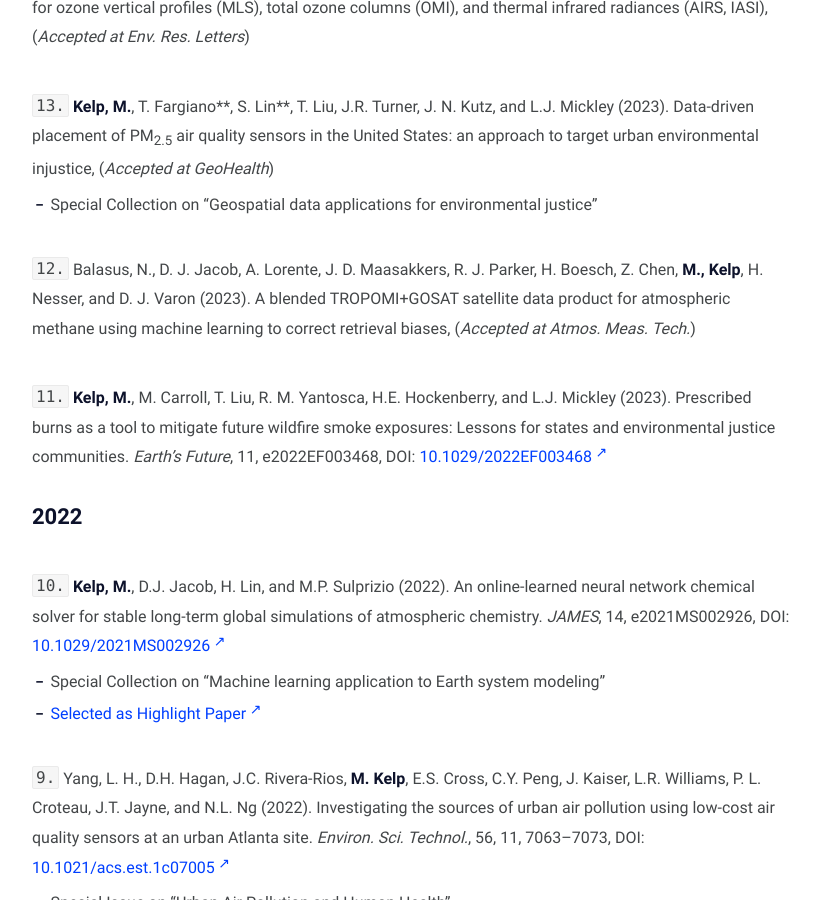
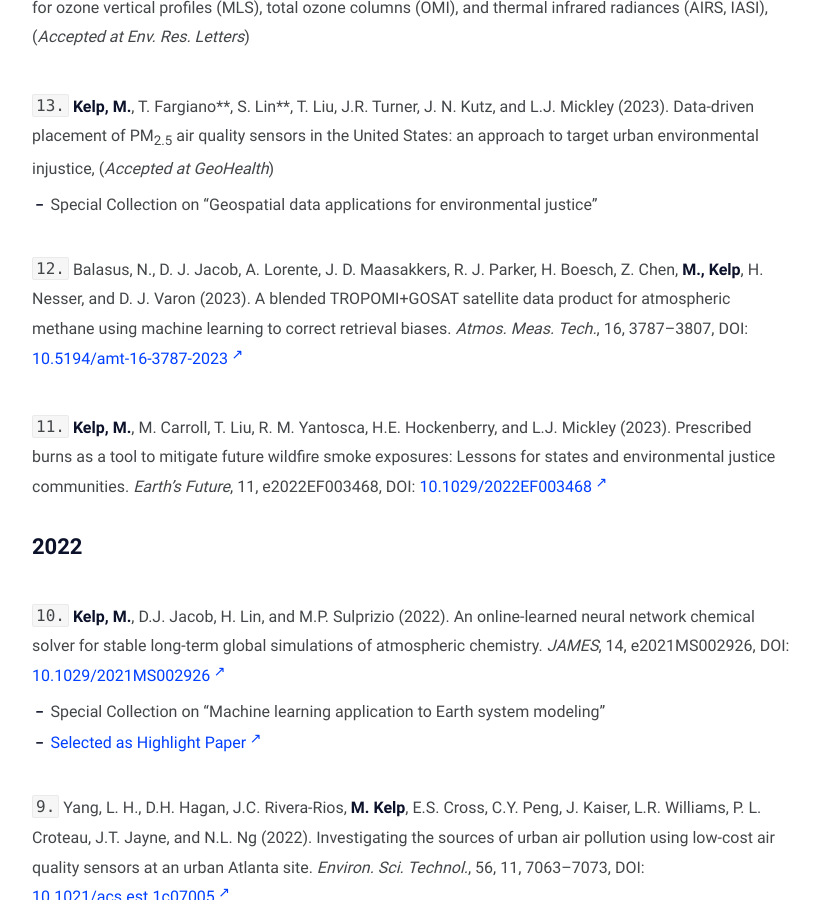
Before and after one commit to mkelp/mkelp.github.io, a Jekyll site: the page built from publications.md, in a window 1280 px wide and 900 px high, scrolled down 521 px. Shown: the whole window, without its empty margins (228-1048 px from the left). Built offline with Jekyll 4.4.1, drawn with Linux system fonts in a browser that asks for light colours.

Commit message:
August18

```diff
--- a/publications.md
+++ b/publications.md
@@ -28,7 +28,7 @@ air quality sensors in the United States: an approach to target urban environmen
 * Special Collection on "Geospatial data applications for environmental justice"
 
 <br />
-`12.` Balasus, N., D. J. Jacob, A. Lorente, J. D. Maasakkers, R. J. Parker, H. Boesch, Z. Chen,  **M., Kelp**, H. Nesser, and D. J. Varon (2023). A blended TROPOMI+GOSAT satellite data product for atmospheric methane using machine learning to correct retrieval biases, (*Accepted at Atmos. Meas. Tech.*)
+`12.` Balasus, N., D. J. Jacob, A. Lorente, J. D. Maasakkers, R. J. Parker, H. Boesch, Z. Chen,  **M., Kelp**, H. Nesser, and D. J. Varon (2023). A blended TROPOMI+GOSAT satellite data product for atmospheric methane using machine learning to correct retrieval biases. *Atmos. Meas. Tech.*, 16, 3787–3807, DOI: [10.5194/amt-16-3787-2023](https://amt.copernicus.org/articles/16/3787/2023/){:target="_blank"}
 
 <br />
 `11.` **Kelp, M.**, M. Carroll, T. Liu, R. M. Yantosca, H.E. Hockenberry, and L.J. Mickley (2023). Prescribed burns as a tool to mitigate future wildfire smoke exposures: Lessons for states and environmental justice communities. *Earth's Future*, 11, e2022EF003468, DOI: [10.1029/2022EF003468](https://agupubs.onlinelibrary.wiley.com/doi/10.1029/2022EF003468){:target="_blank"} <br />
```
